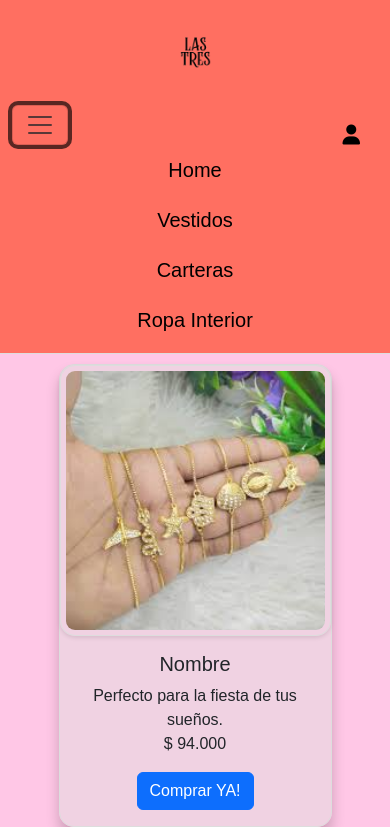
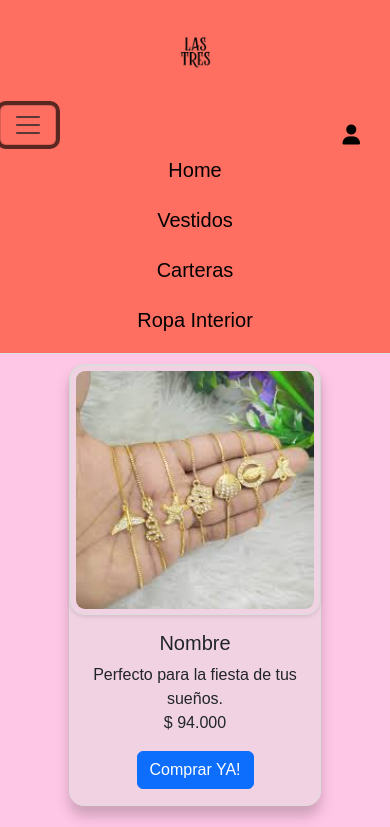
Before and after one commit to Juampyraccuia/Alquiler-Vestidos, a plain HTML site: page pages/accesorios.html in a window 390 px wide. Both pictures are taken after a click on the button "Toggle navigation". Shown: the top 827 px of the page. Drawn offline with nearby package versions, Linux system fonts and the light colour scheme.

Commit message:
Se elimina scroll horizontal vista mobile

```diff
--- a/css/style.css
+++ b/css/style.css
@@ -4,6 +4,7 @@ body {
   padding: 0;
   box-sizing: border-box;
   background-color: #ffc7e6;
+  overflow-x: hidden; /* Asegurarse de ocultar el scroll horizontal en cualquier dispositivo */
 }
 
 header {
@@ -389,10 +390,10 @@ input {
   justify-content: center;
   align-items: center;
 }
-/* Media query para dispositivos con un ancho máximo de 768px (tabletas y móviles) */
+/* Media query para dispositivos (tabletas y móviles) */
 @media (max-width: 999px) {
   body{
-    overflow-x: hidden;
+    overflow-x:hidden;
   }
   .logo {
     margin: 0;
@@ -472,6 +473,31 @@ input {
     margin-bottom: 10px;
   }
 
+  .container-fluid {
+    padding: 0;
+  }
+
+  .navbar-collapse {
+    width: 100%;
+  }
+
+  .logo {
+    margin-left: auto;
+    margin-right: auto;
+  }
+
+  .venta-productos {
+    padding: 0 15px;
+  }
+
+  .card {
+    width: 70%;
+  }
+
+  .contenido-footer {
+    padding: 0 10px;
+  }
+
   .footer {
     flex-direction: column;
   }
```
